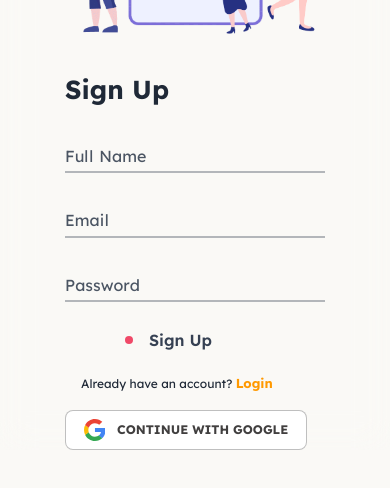
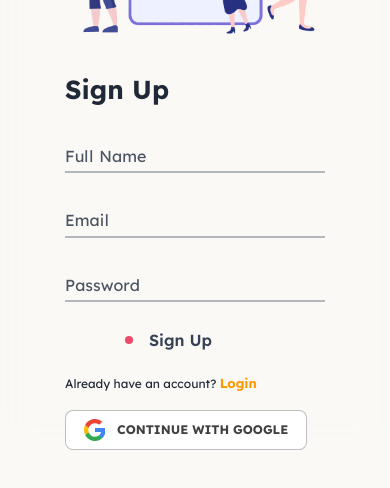
Before and after one commit to hshehriyaralam/MoneyMinder, a React (Vite) app: page /SignUp in a window 390 px wide. Shown: the part 442-930 px from the top of the page. Built offline with nearby package versions, Linux system fonts and the light colour scheme; no server answers.

Commit message:
set alignment

```diff
--- a/src/Components/layout/LoginForm.jsx
+++ b/src/Components/layout/LoginForm.jsx
@@ -1,4 +1,4 @@
-import React, { useContext,  useRef, useState } from 'react'
+import React, { useContext,  useRef, useState, useEffect } from 'react'
 import { Link,  useNavigate } from 'react-router-dom'
 import AnimateLogin from "../comman/Ainimate-LOgin.jsx"
 import Input from "../comman/InputVerse.jsx";
--- a/src/Components/layout/SinUpForm.jsx
+++ b/src/Components/layout/SinUpForm.jsx
@@ -111,7 +111,7 @@ useEffect(() => {
         <AnimateSignUp />
       </div>
 
-      <div className="md:w-1/2 px-4 mx-auto  overflow-y-auto max-h-screen">
+      <div className="md:w-1/2  md:px-4 mx-auto  overflow-y-auto max-h-screen">
         <h2 className="text-[#1f2937] text-[26px] font-bold  md:mx-6">Sign Up</h2>
 
         <form className="space-y-4" onSubmit={handleSignUp}>
@@ -140,7 +140,7 @@ useEffect(() => {
             <InteractiveHoverButtonDemo type={'submit'} Name={'Sign Up'} />
           </div>
 
-          <p className="text-[12px] text-[#1f2937] mx-4">
+          <p className="text-[12px] text-[#1f2937]">
             Already have an account?{" "}
             <Link to="/" className="text-[#FF9900] hover:underline text-[13px] font-bold">Login</Link>
           </p>
```
